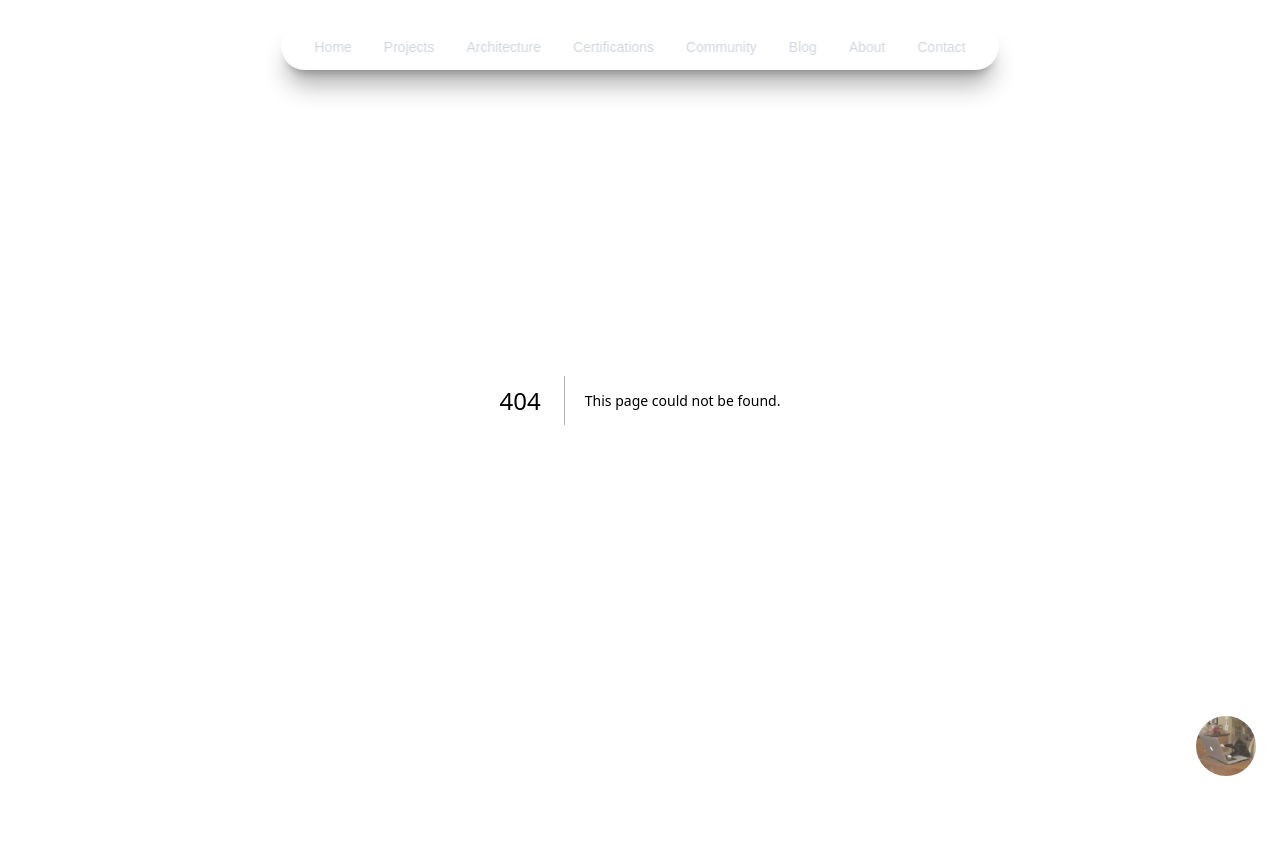
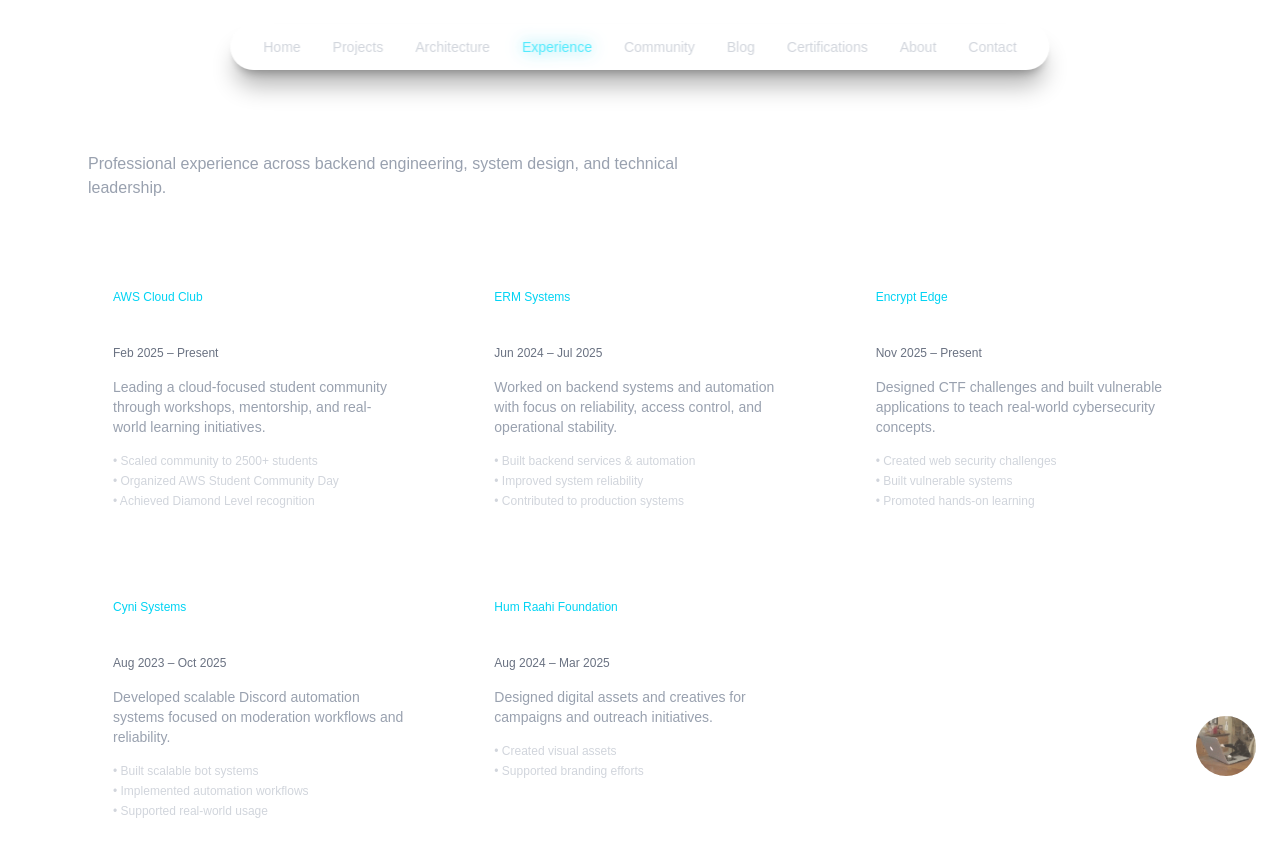
Before and after one commit to shashankpandey04/myportfolio, a Next.js app: page /experience in a window 1280 px wide. Before the commit this address had no page. Shown: the top 856 px of the page. Before the commit the page ends 800 px from the top, so only its background shows below. Built offline with nearby package versions, Linux system fonts and the light colour scheme.

Commit message:
kitty says: bruh

```diff
--- /dev/null
+++ b/app/experience/page.tsx
@@ -0,0 +1,163 @@
+export default function ExperiencePage() {
+  return (
+    <main className="max-w-6xl mx-auto px-6 py-24">
+
+      {/* Header */}
+      <div className="mb-16">
+        <h1 className="text-4xl font-bold text-white">
+          Experience
+        </h1>
+
+        <p className="mt-4 text-gray-400 max-w-2xl">
+          Professional experience across backend engineering, system design,
+          and technical leadership.
+        </p>
+      </div>
+
+      {/* Grid */}
+      <div className="grid md:grid-cols-2 lg:grid-cols-3 gap-10">
+
+        {/* AWS */}
+        <div className="group rounded-2xl p-6 bg-white/5 border border-white/10 backdrop-blur-sm hover:border-cyan-400/40 transition">
+
+          <p className="text-xs text-cyan-400">
+            AWS Cloud Club
+          </p>
+
+          <h3 className="text-lg font-semibold text-white mt-2">
+            AWS Cloud Captain
+          </h3>
+
+          <p className="text-xs text-gray-500 mt-1">
+            Feb 2025 – Present
+          </p>
+
+          <p className="text-gray-400 text-sm mt-4">
+            Leading a cloud-focused student community through workshops,
+            mentorship, and real-world learning initiatives.
+          </p>
+
+          <ul className="mt-4 space-y-1 text-xs text-gray-300">
+            <li>• Scaled community to 2500+ students</li>
+            <li>• Organized AWS Student Community Day</li>
+            <li>• Achieved Diamond Level recognition</li>
+          </ul>
+
+        </div>
+
+        {/* ERM */}
+        <div className="group rounded-2xl p-6 bg-white/5 border border-white/10 backdrop-blur-sm hover:border-cyan-400/40 transition">
+
+          <p className="text-xs text-cyan-400">
+            ERM Systems
+          </p>
+
+          <h3 className="text-lg font-semibold text-white mt-2">
+            Python Developer
+          </h3>
+
+          <p className="text-xs text-gray-500 mt-1">
+            Jun 2024 – Jul 2025
+          </p>
+
+          <p className="text-gray-400 text-sm mt-4">
+            Worked on backend systems and automation with focus on
+            reliability, access control, and operational stability.
+          </p>
+
+          <ul className="mt-4 space-y-1 text-xs text-gray-300">
+            <li>• Built backend services & automation</li>
+            <li>• Improved system reliability</li>
+            <li>• Contributed to production systems</li>
+          </ul>
+
+        </div>
+
+        {/* Encrypt Edge */}
+        <div className="group rounded-2xl p-6 bg-white/5 border border-white/10 backdrop-blur-sm hover:border-cyan-400/40 transition">
+
+          <p className="text-xs text-cyan-400">
+            Encrypt Edge
+          </p>
+
+          <h3 className="text-lg font-semibold text-white mt-2">
+            Core Team Member
+          </h3>
+
+          <p className="text-xs text-gray-500 mt-1">
+            Nov 2025 – Present
+          </p>
+
+          <p className="text-gray-400 text-sm mt-4">
+            Designed CTF challenges and built vulnerable applications
+            to teach real-world cybersecurity concepts.
+          </p>
+
+          <ul className="mt-4 space-y-1 text-xs text-gray-300">
+            <li>• Created web security challenges</li>
+            <li>• Built vulnerable systems</li>
+            <li>• Promoted hands-on learning</li>
+          </ul>
+
+        </div>
+
+        {/* CYNI */}
+        <div className="group rounded-2xl p-6 bg-white/5 border border-white/10 backdrop-blur-sm hover:border-cyan-400/40 transition">
+
+          <p className="text-xs text-cyan-400">
+            Cyni Systems
+          </p>
+
+          <h3 className="text-lg font-semibold text-white mt-2">
+            Discord Bot Developer
+          </h3>
+
+          <p className="text-xs text-gray-500 mt-1">
+            Aug 2023 – Oct 2025
+          </p>
+
+          <p className="text-gray-400 text-sm mt-4">
+            Developed scalable Discord automation systems focused on
+            moderation workflows and reliability.
+          </p>
+
+          <ul className="mt-4 space-y-1 text-xs text-gray-300">
+            <li>• Built scalable bot systems</li>
+            <li>• Implemented automation workflows</li>
+            <li>• Supported real-world usage</li>
+          </ul>
+
+        </div>
+
+        {/* Hum Raahi */}
+        <div className="group rounded-2xl p-6 bg-white/5 border border-white/10 backdrop-blur-sm hover:border-cyan-400/40 transition">
+
+          <p className="text-xs text-cyan-400">
+            Hum Raahi Foundation
+          </p>
+
+          <h3 className="text-lg font-semibold text-white mt-2">
+            Graphic Designer
+          </h3>
+
+          <p className="text-xs text-gray-500 mt-1">
+            Aug 2024 – Mar 2025
+          </p>
+
+          <p className="text-gray-400 text-sm mt-4">
+            Designed digital assets and creatives for campaigns
+            and outreach initiatives.
+          </p>
+
+          <ul className="mt-4 space-y-1 text-xs text-gray-300">
+            <li>• Created visual assets</li>
+            <li>• Supported branding efforts</li>
+          </ul>
+
+        </div>
+
+      </div>
+
+    </main>
+  );
+}
--- a/components/navigationBar.tsx
+++ b/components/navigationBar.tsx
@@ -9,9 +9,10 @@
   { name: "Home", href: "/" },
   { name: "Projects", href: "/projects" },
   { name: "Architecture", href: "/architecture" },
-  { name: "Certifications", href: "/certifications" },
+  { name: "Experience", href: "/experience" },
   { name: "Community", href: "/community" },
   { name: "Blog", href: "/blog" },
+  { name: "Certifications", href: "/certifications" },
   { name: "About", href: "/about" },
   { name: "Contact", href: "/contact" },
 ];
```
